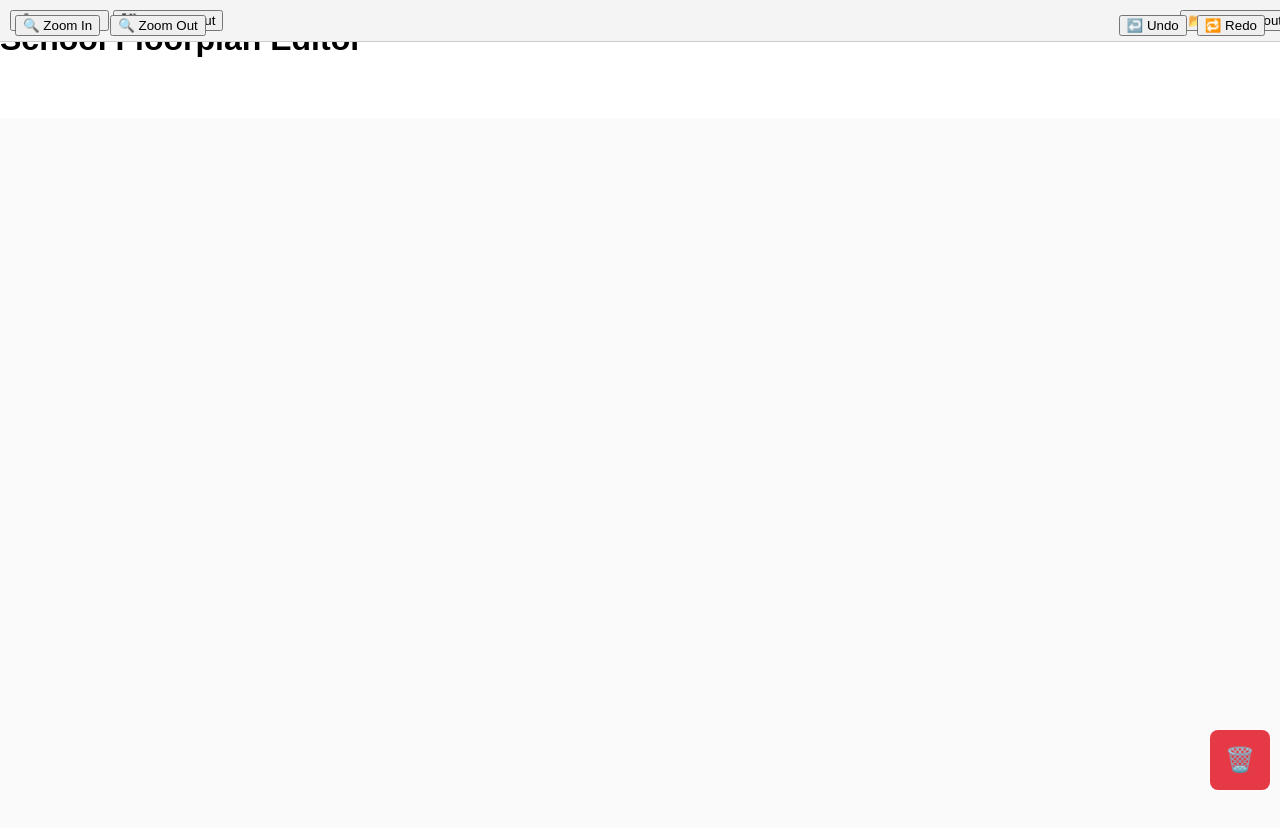
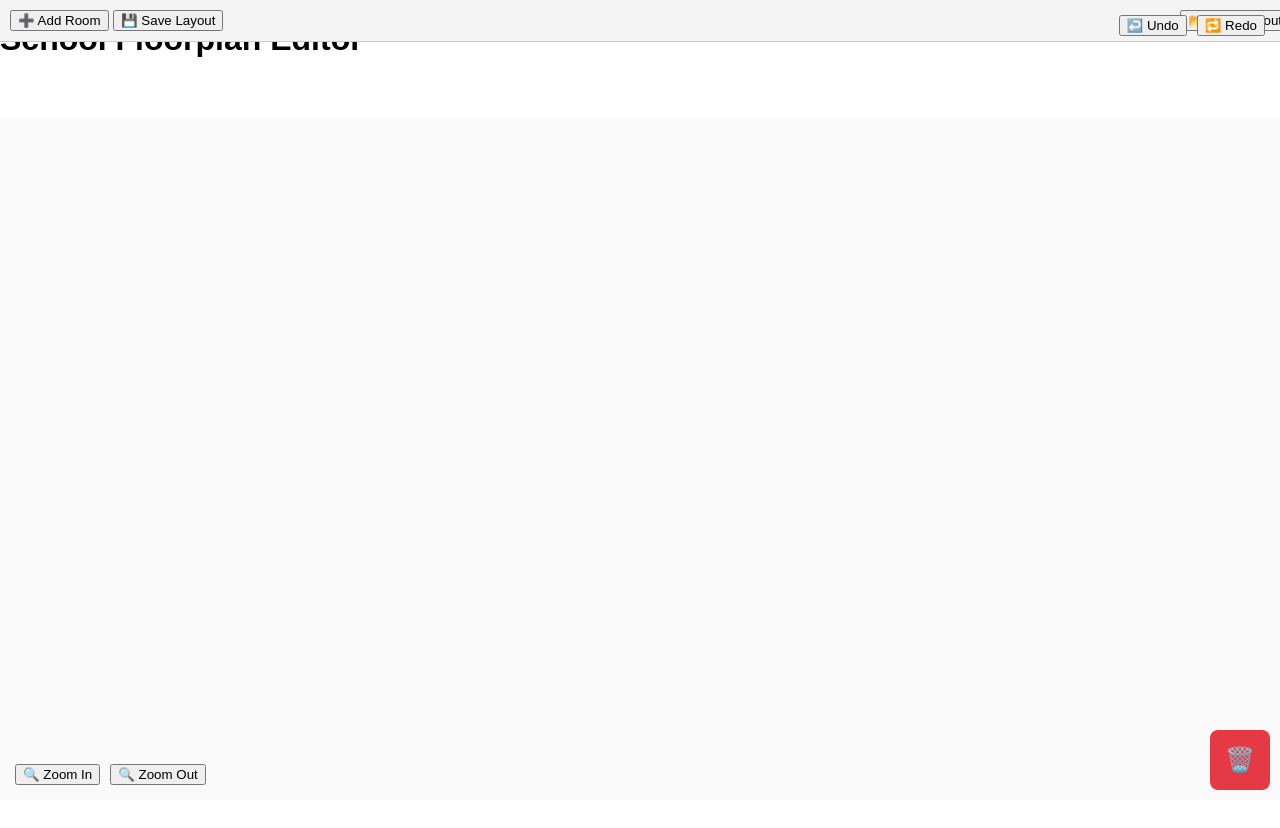
Before and after one commit to mrslymore/schooldiagram, a plain HTML site: page index.html in a window 1280 px wide. Both pictures are taken after a click on the button "🔍 Zoom In". Shown: the top 828 px of the page. After the commit the page ends 800 px from the top, so only its background shows below. Drawn offline with Linux system fonts and the light colour scheme.

Commit message:
Update index.html

```diff
--- a/index.html
+++ b/index.html
@@ -24,13 +24,13 @@
     }
     #floorplan {
       width: 100%;
-      height: 85vh;
+      height: calc(85vh - 60px); /* Adjusted to account for toolbar height */
       position: relative;
       background-color: #fafafa;
       overflow: hidden;
+      margin-top: 60px; /* Added space for toolbar */
       transform-origin: top left;
       transition: transform 0.2s ease;
-      margin-top: 60px; /* Space for the toolbar */
     }
     .room {
       position: absolute;
@@ -76,8 +76,8 @@
     }
     #zoom-controls {
       display: flex;
-      position: absolute;
-      top: 10px;
+      position: fixed;
+      bottom: 10px;
       left: 10px;
       z-index: 1000;
     }
@@ -86,7 +86,7 @@
     }
     #undo-redo-controls {
       display: flex;
-      position: absolute;
+      position: fixed;
       top: 10px;
       right: 10px;
       z-index: 1000;
@@ -241,11 +241,17 @@
 
     function zoomIn() {
       scale += 0.1;
-      floorplan.style.transform = `scale(${scale})`;
+      applyZoom();
     }
 
     function zoomOut() {
       scale -= 0.1;
+      applyZoom();
+    }
+
+    function applyZoom() {
+      // Prevent zooming too far out
+      if (scale < 0.5) scale = 0.5;
       floorplan.style.transform = `scale(${scale})`;
     }
 
```
